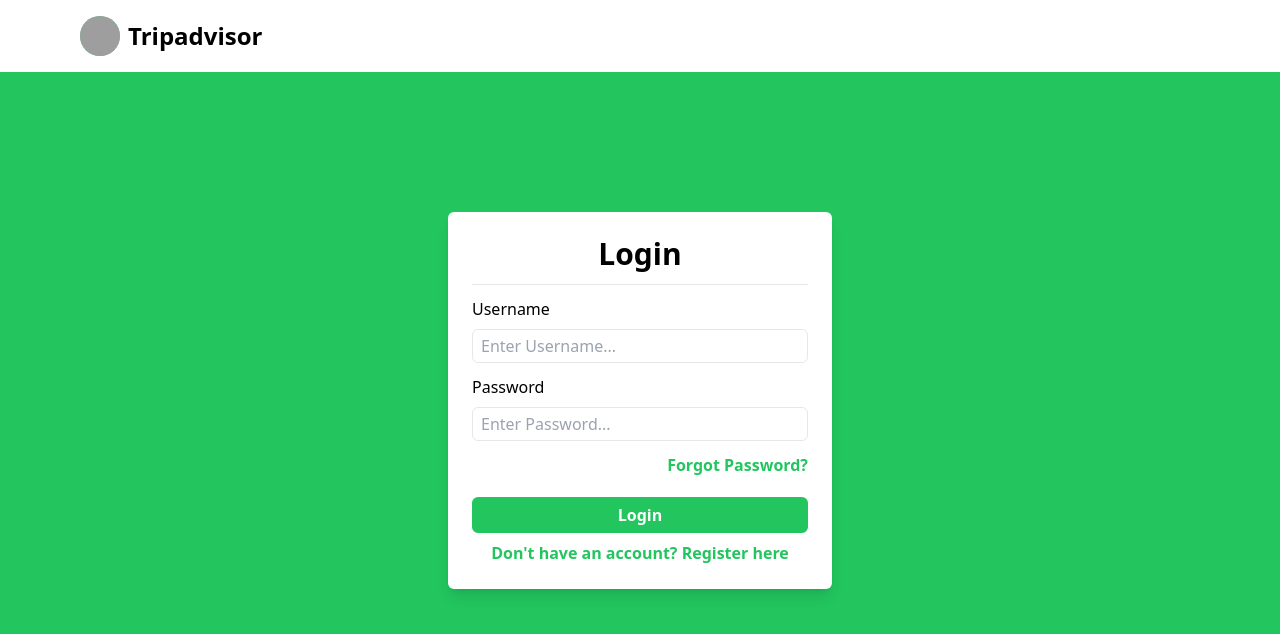
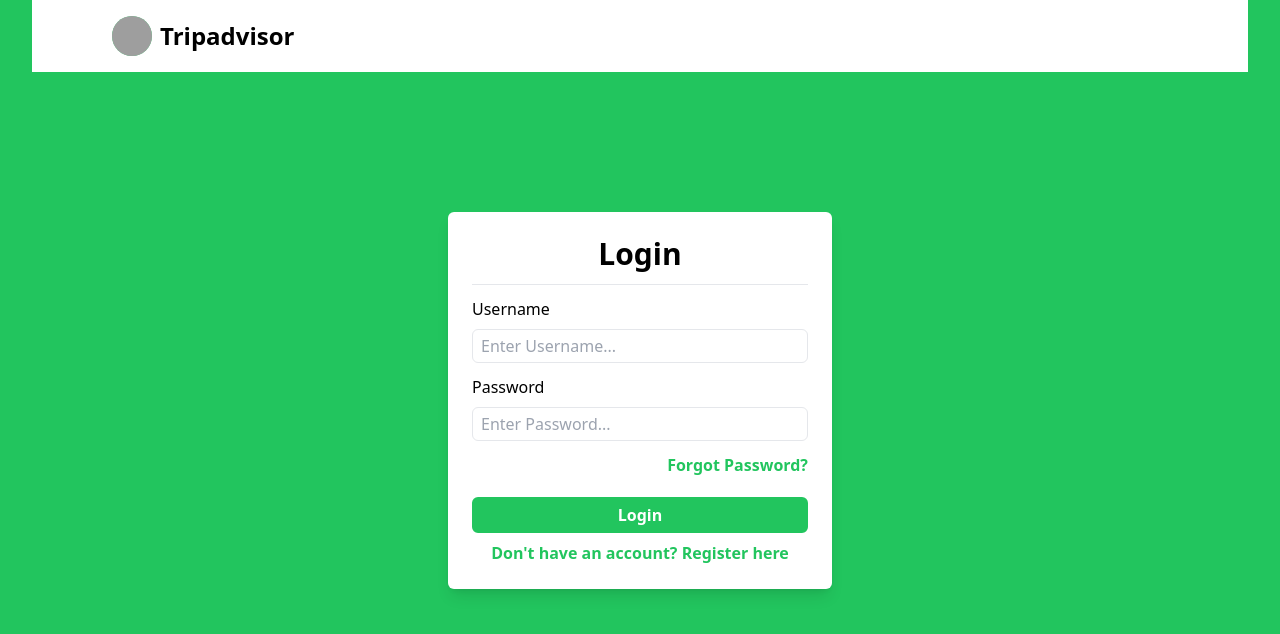
Before and after one commit to elab-development/klijentske-veb-tehnologije-2024-planiranje-putovanja, a React (Vite) app in the folder vite-project/: page /login in a window 1280 px wide. Shown: the top 634 px of the page. Built offline with nearby package versions, Linux system fonts and the light colour scheme; grey boxes are pictures that could not be loaded.

Commit message:
Tripadvisor - Final fixes

```diff
--- a/vite-project/src/components/search/HotelList.tsx
+++ b/vite-project/src/components/search/HotelList.tsx
@@ -12,6 +12,13 @@ const HotelList = () => {
   const { searchTerm } = useSearchTerm();
   const { loading } = useLoading();
 
+  useEffect(() => {
+    if (searchedHotels?.length > 0) {
+      setTotalPages(Math.ceil(searchedHotels.length / 12));
+    }
+    setCurrentPage(1);
+  }, [searchedHotels]);
+
   if (loading) {
     return (
       <div className='flex justify-center mt-20'>
@@ -20,14 +27,7 @@ const HotelList = () => {
     );
   }
 
-  useEffect(() => {
-    if (searchedHotels?.length > 0) {
-      setTotalPages(Math.ceil(searchedHotels.length / 12));
-    }
-    setCurrentPage(1);
-  }, [searchedHotels]);
-
-  return (
+   return (
     <>
       {searchTerm
         ? searchedHotels.length === 0 && (
@@ -52,7 +52,7 @@ const HotelList = () => {
           ))}
       </div>
 
-      {searchedHotels.length > 0 && (
+      {searchedHotels?.length > 0 && (
         <div className='flex items-center justify-center gap-5 my-5'>
          {[...Array(totalPages)].map((e, idx) => (
             <div
--- a/vite-project/src/index.css
+++ b/vite-project/src/index.css
@@ -5,9 +5,10 @@
 .navbar {
   position: absolute;
   top: 0;
+  left: 2.5%;
   z-index: 999;
   background-color: #fff;
-  width: 100vw;
+  width: 95vw;
 }
 
 .activefilter {
--- a/vite-project/src/utils/hotelsApi.ts
+++ b/vite-project/src/utils/hotelsApi.ts
@@ -28,7 +28,7 @@ export const getHotelDetails = async (id: string) => {
     url: 'https://tripadvisor-scraper.p.rapidapi.com/hotels/detail',
     params: { id: id },
     headers: {
-      'x-rapidapi-key': '8e80b71190msh6766b31f564c0d4p1083c3jsnc2d0c302de09',
+    'x-rapidapi-key': '07493893fdmshe803307e4338df5p156db5jsnebe5e8eaefbd',
       'x-rapidapi-host': 'tripadvisor-scraper.p.rapidapi.com',
     },
   };
--- a/vite-project/src/utils/restaurantsApi.ts
+++ b/vite-project/src/utils/restaurantsApi.ts
@@ -28,8 +28,8 @@ export const getRestaurantsDetails = async (id: string) => {
     url: 'https://tripadvisor-scraper.p.rapidapi.com/restaurants/detail',
     params: { id: id },
     headers: {
-      'x-rapidapi-key': '8e80b71190msh6766b31f564c0d4p1083c3jsnc2d0c302de09',
-      'x-rapidapi-host': 'tripadvisor-scraper.p.rapidapi.com',
+      'x-rapidapi-key': '07493893fdmshe803307e4338df5p156db5jsnebe5e8eaefbd',
+       'x-rapidapi-host': 'tripadvisor-scraper.p.rapidapi.com',
     },
   };
 
```
